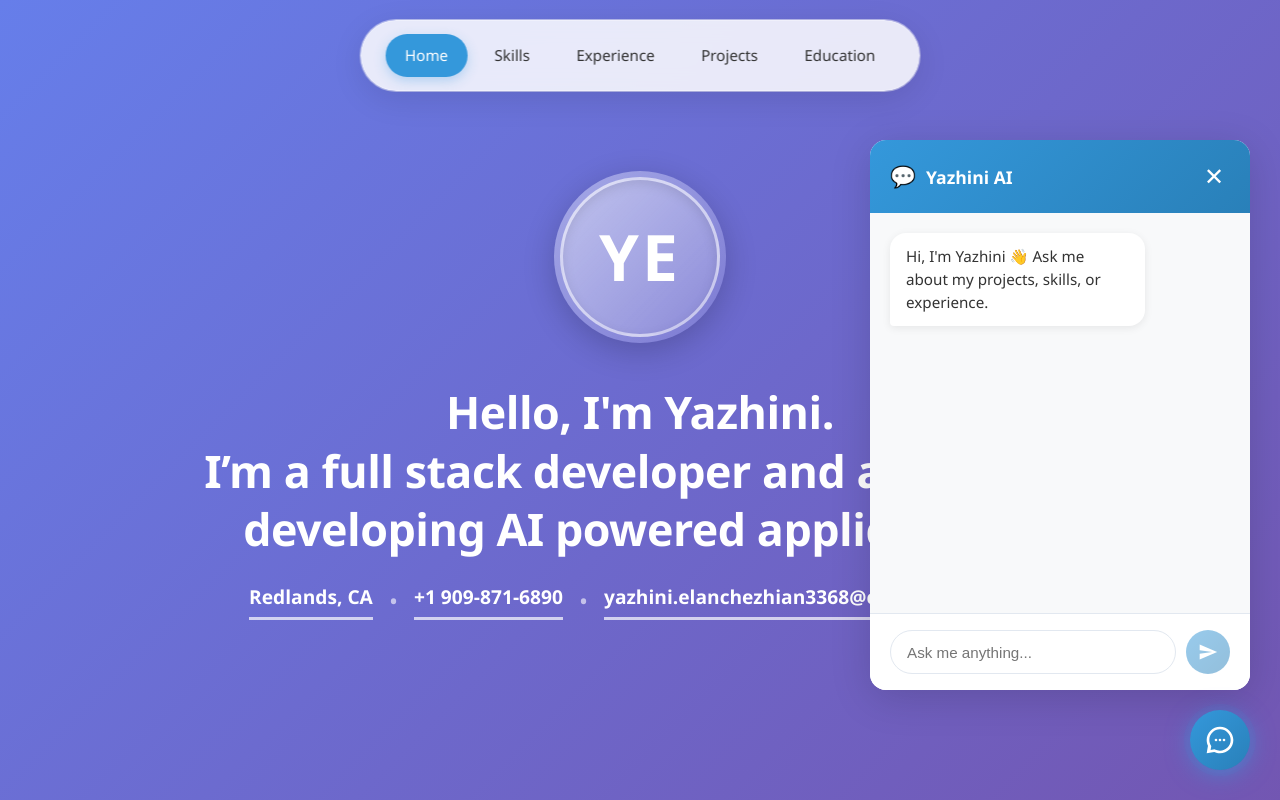
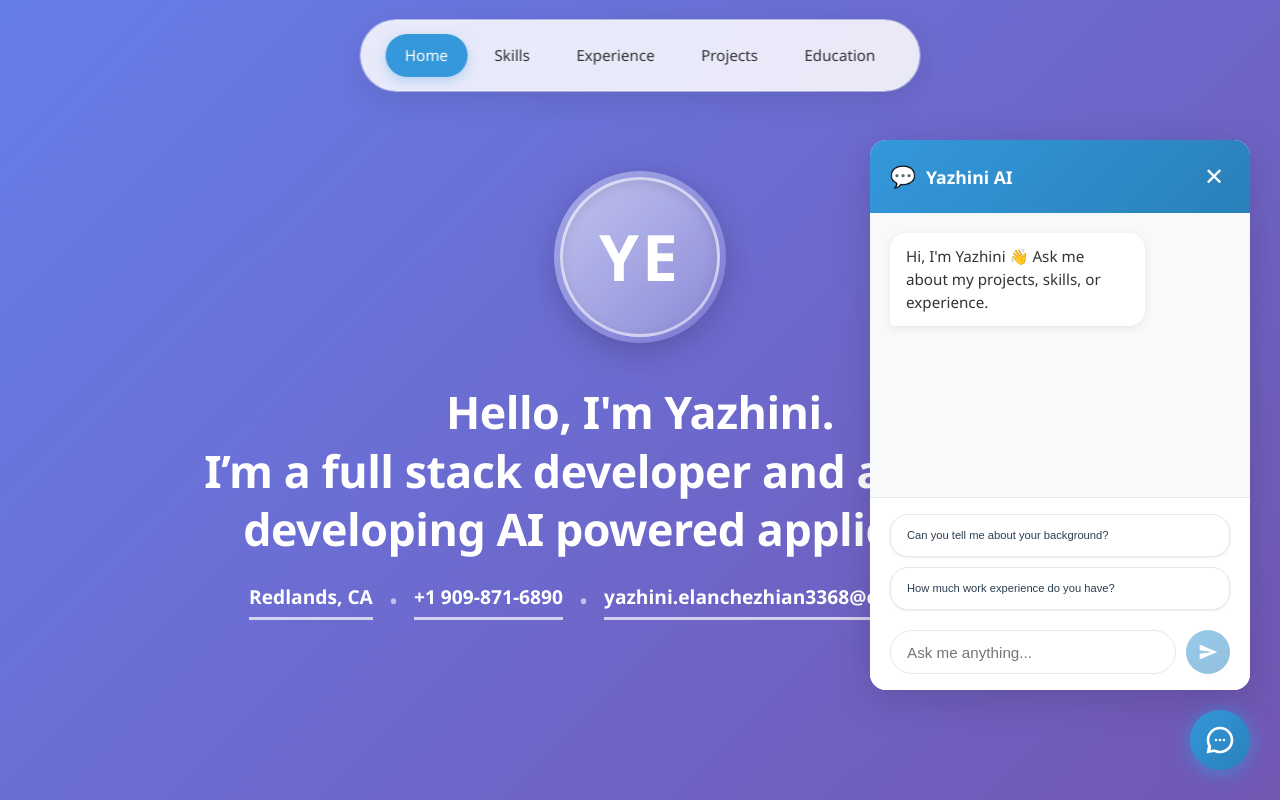
Before and after one commit to 008993368-yaz/GenAI-Portfolio, a React (Vite) app in the folder frontend/: page / in a window 1280 px wide. Both pictures are taken after a click on the button "Open chat". Shown: the top 800 px of the page. Built offline with nearby package versions, Linux system fonts and the light colour scheme.

Commit message:
Add SuggestedQuestions component and integrate with ChatWidget for dynamic suggestions

```diff
--- a/frontend/src/App.css
+++ b/frontend/src/App.css
@@ -1068,11 +1068,70 @@ body {
 /* Chat Input Form */
 .chat-input-form {
     display: flex;
-    gap: 10px;
+    flex-direction: column;
+    gap: 12px;
     padding: 16px 20px;
     background: var(--white);
     border-top: 1px solid #e2e8f0;
     border-radius: 0 0 16px 16px;
+}
+
+/* Suggested Questions */
+.suggested-questions {
+    width: 100%;
+}
+
+.suggestions-grid {
+    display: flex;
+    flex-direction: column;
+    gap: 10px;
+    margin-bottom: 8px;
+}
+
+.suggestion-chip {
+    padding: 12px 16px;
+    background: #ffffff;
+    border: 1px solid #e2e8f0;
+    border-radius: 18px;
+    font-size: 0.7rem;
+    color: var(--primary-color);
+    cursor: pointer;
+    transition: all 0.2s ease;
+    text-align: left;
+    line-height: 1.5;
+    box-shadow: 0 1px 3px rgba(0, 0, 0, 0.08);
+    white-space: normal;
+    word-wrap: break-word;
+}
+
+.suggestion-chip:hover {
+    background: #f7fafc;
+    border-color: var(--secondary-color);
+    transform: translateX(4px);
+    box-shadow: 0 2px 8px rgba(52, 152, 219, 0.15);
+}
+
+.suggestion-chip:active {
+    transform: translateY(0);
+}
+
+.suggestion-chip-skeleton {
+    background: linear-gradient(90deg, #f7fafc 25%, #edf2f7 50%, #f7fafc 75%);
+    background-size: 200% 100%;
+    animation: shimmer 1.5s infinite;
+    color: transparent;
+    cursor: default;
+    pointer-events: none;
+    min-height: 44px;
+}
+
+@keyframes shimmer {
+    0% {
+        background-position: -200% 0;
+    }
+    100% {
+        background-position: 200% 0;
+    }
 }
 
 .chat-input {
@@ -1294,4 +1353,13 @@ body {
         max-width: 85%;
         font-size: 0.9rem;
     }
+
+    .suggestions-grid {
+        gap: 8px;
+    }
+
+    .suggestion-chip {
+        font-size: 0.75rem;
+        padding: 10px 14px;
+    }
 }
--- a/frontend/src/components/ChatWidget.jsx
+++ b/frontend/src/components/ChatWidget.jsx
@@ -1,5 +1,6 @@
 import { useState, useRef, useEffect } from 'react';
 import { sendMessage } from '../services/chatApi';
+import SuggestedQuestions from './SuggestedQuestions';
 
 const ChatWidget = ({ isOpen, onClose }) => {
   const [messages, setMessages] = useState([
@@ -10,6 +11,8 @@ const ChatWidget = ({ isOpen, onClose }) => {
   ]);
   const [inputValue, setInputValue] = useState('');
   const [isLoading, setIsLoading] = useState(false);
+  const [lastUserMessage, setLastUserMessage] = useState(null);
+  const [refreshSuggestions, setRefreshSuggestions] = useState(0);
   const messagesEndRef = useRef(null);
 
   // Auto-scroll to bottom when new messages arrive
@@ -17,16 +20,20 @@ const ChatWidget = ({ isOpen, onClose }) => {
     messagesEndRef.current?.scrollIntoView({ behavior: 'smooth' });
   }, [messages]);
 
-  const handleSendMessage = async (e) => {
-    e.preventDefault();
+  const handleSendMessage = async (messageText = null) => {
+    // Allow passing message text directly (for suggestion clicks)
+    const userMessage = (messageText || inputValue).trim();
 
-    if (!inputValue.trim() || isLoading) return;
+    if (!userMessage || isLoading) return;
 
-    const userMessage = inputValue.trim();
+    // Clear input only if it came from the input field
+    if (!messageText) {
       setInputValue('');
+    }
 
     // Add user message to chat
     setMessages((prev) => [...prev, { role: 'user', content: userMessage }]);
+    setLastUserMessage(userMessage);
     setIsLoading(true);
 
     try {
@@ -35,6 +42,9 @@ const ChatWidget = ({ isOpen, onClose }) => {
 
       // Add assistant reply
       setMessages((prev) => [...prev, { role: 'assistant', content: reply }]);
+
+      // Refresh suggestions after assistant responds
+      setRefreshSuggestions((prev) => prev + 1);
     } catch (error) {
       // Add error message
       setMessages((prev) => [
@@ -47,6 +57,15 @@ const ChatWidget = ({ isOpen, onClose }) => {
     } finally {
       setIsLoading(false);
     }
+  };
+
+  const handleFormSubmit = (e) => {
+    e.preventDefault();
+    handleSendMessage();
+  };
+
+  const handleSuggestionClick = (suggestion) => {
+    handleSendMessage(suggestion);
   };
 
   if (!isOpen) return null;
@@ -94,7 +113,16 @@ const ChatWidget = ({ isOpen, onClose }) => {
       </div>
 
       {/* Input Area */}
-      <form className="chat-input-form" onSubmit={handleSendMessage}>
+      <form className="chat-input-form" onSubmit={handleFormSubmit}>
+        {/* Suggested Questions */}
+        <SuggestedQuestions
+          lastUserMessage={lastUserMessage}
+          onSuggestionClick={handleSuggestionClick}
+          isVisible={!isLoading}
+          refreshTrigger={refreshSuggestions}
+        />
+
+        <div style={{ display: 'flex', gap: '10px' }}>
           <input
             type="text"
             className="chat-input"
@@ -119,6 +147,7 @@ const ChatWidget = ({ isOpen, onClose }) => {
               <path d="M2.01 21L23 12 2.01 3 2 10l15 2-15 2z" />
             </svg>
           </button>
+        </div>
       </form>
     </div>
   );
--- /dev/null
+++ b/frontend/src/components/SuggestedQuestions.jsx
@@ -0,0 +1,84 @@
+import { useState, useEffect } from 'react';
+import { fetchSuggestions } from '../services/chatApi';
+
+/**
+ * SuggestedQuestions component
+ * Displays clickable suggestion chips below the chat input
+ */
+const SuggestedQuestions = ({
+  lastUserMessage = null,
+  onSuggestionClick,
+  isVisible = true,
+  refreshTrigger = 0
+}) => {
+  const [suggestions, setSuggestions] = useState([]);
+  const [isLoading, setIsLoading] = useState(true);
+
+  // Fetch suggestions when component mounts or refreshTrigger changes
+  useEffect(() => {
+    if (!isVisible) return;
+
+    // Initial load - show hardcoded questions without calling LLM
+    if (lastUserMessage === null) {
+      setSuggestions([
+        "Can you tell me about your background?",
+        "How much work experience do you have?"
+      ]);
+      setIsLoading(false);
+      return;
+    }
+
+    // After user has sent a message - use LLM to generate contextual suggestions
+    const loadSuggestions = async () => {
+      setIsLoading(true);
+
+      try {
+        const data = await fetchSuggestions({
+          last_user_message: lastUserMessage,
+          conversation_summary: null, // Could be enhanced later
+        });
+
+        setSuggestions(data.suggestions || []);
+      } catch (error) {
+        console.error('Failed to load suggestions:', error);
+        // fetchSuggestions already returns fallback on error
+      } finally {
+        setIsLoading(false);
+      }
+    };
+
+    loadSuggestions();
+  }, [lastUserMessage, isVisible, refreshTrigger]);
+
+  if (!isVisible) return null;
+
+  return (
+    <div className="suggested-questions">
+      {isLoading ? (
+        // Loading skeleton
+        <div className="suggestions-grid">
+          {[1, 2].map((i) => (
+            <div key={i} className="suggestion-chip suggestion-chip-skeleton">
+              Loading...
+            </div>
+          ))}
+        </div>
+      ) : (
+        <div className="suggestions-grid">
+          {suggestions.map((suggestion, index) => (
+            <button
+              key={index}
+              className="suggestion-chip"
+              onClick={() => onSuggestionClick(suggestion)}
+              type="button"
+            >
+              {suggestion}
+            </button>
+          ))}
+        </div>
+      )}
+    </div>
+  );
+};
+
+export default SuggestedQuestions;
--- a/frontend/src/services/chatApi.js
+++ b/frontend/src/services/chatApi.js
@@ -53,3 +53,44 @@ export async function sendMessage(message) {
     throw new Error('Failed to connect to chat service. Please try again.');
   }
 }
+
+/**
+ * Fetch suggested questions from the backend
+ * @param {Object} payload - Request payload
+ * @param {string|null} payload.last_user_message - Last user message for context
+ * @param {string|null} payload.conversation_summary - Summary of conversation
+ * @returns {Promise<{suggestions: string[]}>} - Object with suggestions array
+ * @throws {Error} - If request fails
+ */
+export async function fetchSuggestions(payload = {}) {
+  try {
+    const response = await fetch(`${API_BASE_URL}/suggestions`, {
+      method: 'POST',
+      headers: {
+        'Content-Type': 'application/json',
+      },
+      body: JSON.stringify({
+        last_user_message: payload.last_user_message || null,
+        conversation_summary: payload.conversation_summary || null,
+      }),
+    });
+
+    if (!response.ok) {
+      throw new Error(`HTTP ${response.status}: ${response.statusText}`);
+    }
+
+    const data = await response.json();
+    return data; // { suggestions: string[] }
+
+  } catch (error) {
+    console.error('Suggestions API error:', error);
+
+    // Return fallback suggestions on error
+    return {
+      suggestions: [
+        "Can you tell me about your background?",
+        "What kind of experience do you have?"
+      ]
+    };
+  }
+}
```
Lines whose indentation alone changed are shown as unchanged.
